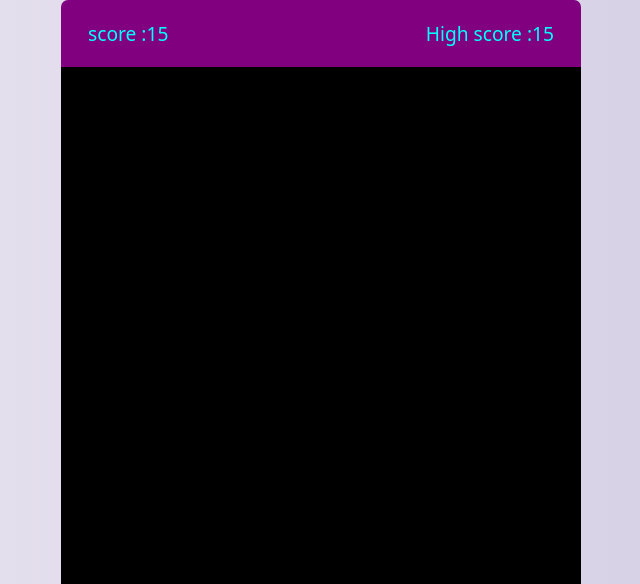
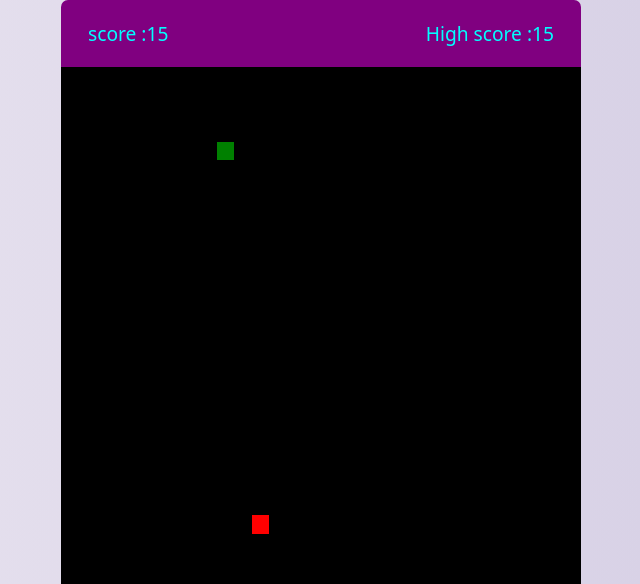
Before and after one commit to Abhishek-Gharat/FRONTEND-MINI-PROJECTS, a plain HTML site: page snake game/index.html in a window 1280 px wide. Shown: the top 584 px of the page, 319-959 px from the left. Drawn offline with Linux system fonts and the light colour scheme.

Commit message:
in app.js add arrow keys,update snake head

```diff
--- a/snake game/app.js
+++ b/snake game/app.js
@@ -0,0 +1,46 @@
+
+ const playBoard =document.querySelector(".play-board");
+let foodx,  foody;
+// snake
+let snakex=5,snakey=10;
+
+let velocityx=0, velocityy=0;
+
+const changeFoodPosition= () =>{
+    // passing random values 0 to 30 as food possition
+    foodx=Math.floor(Math.random()*30 )+1;
+    foody=Math.floor(Math.random()*30 )+1;
+}
+// for changing snake direction
+const changeDirection =(e) => {
+    // changing velocity values based on key presed
+     if(e.key ==="ArrowDown"){
+        velocityx=0;
+         velocityy=-1;
+     }else if( e.key === "ArrowUp"){
+        velocityx=0;
+        velocityy=1;
+     }
+     else if( e.key === "ArrowLeft"){
+        velocityx=-1;
+        velocityy=0;
+     }
+     else if( e.key === "ArrowRight"){
+        velocityx=1;
+        velocityy=0;
+     }
+}
+
+const initGame = () => {
+    let htmlMarkup = `<div class="food" style="grid-area: ${foodx}/${foody}"></div>`;
+    // update the snake head possition
+    snakex+=velocityx;
+    snakey+=velocityy;
+
+    htmlMarkup += `<div class="head" style="grid-area: ${snakex}/${snakey}"></div>`;
+
+    playBoard.innerHTML = htmlMarkup;
+  };
+  changeFoodPosition();
+    initGame();
+ document.addEventListener("keydown",changeDirection);
--- a/snake game/index.html
+++ b/snake game/index.html
@@ -6,7 +6,7 @@
     <meta name="viewport" content="width=device-width, initial-scale=1.0">
     <link rel="stylesheet" href="style.css">
     <title>snake game</title>
-    <script src="./app.js"></script>
+
 </head>
 <body>
     <div class="container">
@@ -14,8 +14,10 @@
         <span class="score">score :15</span>
         <span class="highscore">High score :15</span>
     </div>
-    <div class="play-board"></div>
+    <div class="play-board">
+    </div>
     </div>
 
 </body>
+<script src="./app.js"></script>
 </html>
--- a/snake game/style.css
+++ b/snake game/style.css
@@ -36,3 +36,9 @@ body{
     background: black;
 
 }
+.play-board .food{
+    background-color: red;
+}
+.play-board .head{
+    background: green;
+}
```
